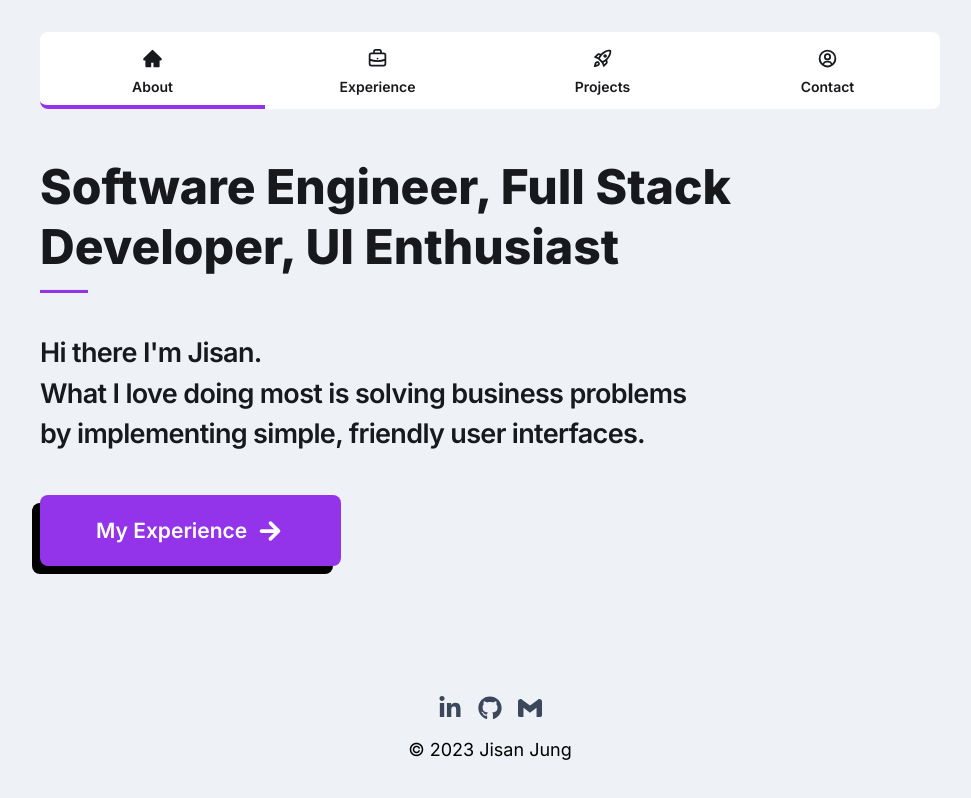
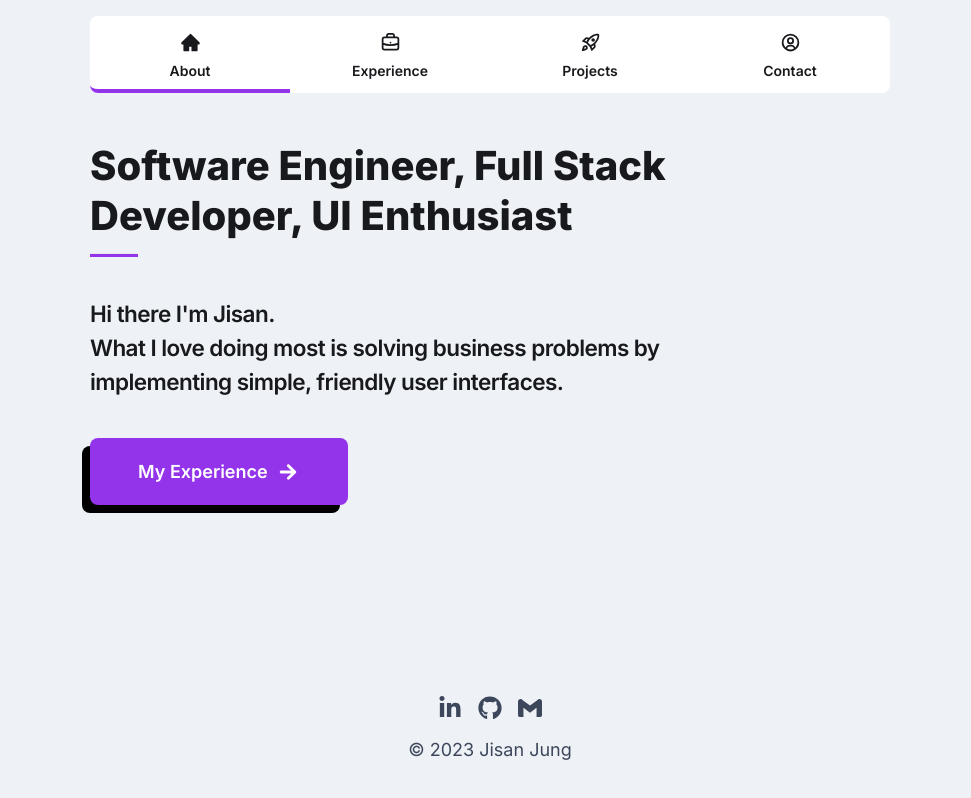
Before and after one commit to jisanjung/portfolio3, a React (Vite) app: page / in a window 1280 px wide. Shown: the whole page, without its empty margins (150-1121 px from the left). Built offline with nearby package versions, Linux system fonts and the light colour scheme.

Commit message:
chore: fix sizing on smaller desktops

```diff
--- a/src/App.jsx
+++ b/src/App.jsx
@@ -1,7 +1,7 @@
 import { Route, Routes } from 'react-router-dom';
 import About from './pages/About';
 import { useMediaQuery } from './hooks/useMediaQuery';
-import { SMALL_DESKTOP_WIDTH, LARGE_DESKTOP_WIDTH, BACKGROUND_COLOR } from './constants';
+import { SMALL_DESKTOP_CONTAINER, LARGE_DESKTOP_CONTAINER, BACKGROUND_COLOR, SMALL_DESKTOP_BREAKPOINT, LARGE_DESKTOP_BREAKPOINT } from './constants';
 import MainNav from './components/MainNav';
 import Projects from './pages/Projects';
 import Contact from './pages/Contact';
@@ -10,12 +10,12 @@ import Experience from './pages/Experience';
 
 function App() {
 
-  const isSmallDesktop = useMediaQuery("(min-width: 1024px)");
-  const isLargeDesktop = useMediaQuery("(min-width: 1279px)");
+  const isSmallDesktop = useMediaQuery(`(min-width: ${SMALL_DESKTOP_BREAKPOINT})`);
+  const isLargeDesktop = useMediaQuery(`(min-width: ${LARGE_DESKTOP_BREAKPOINT})`);
 
   const determineWidth = () => {
-    if (isLargeDesktop) return LARGE_DESKTOP_WIDTH;
-    if (isSmallDesktop) return SMALL_DESKTOP_WIDTH;
+    if (isLargeDesktop) return LARGE_DESKTOP_CONTAINER;
+    if (isSmallDesktop) return SMALL_DESKTOP_CONTAINER;
     return "auto";
   }
 
--- a/src/components/Button.jsx
+++ b/src/components/Button.jsx
@@ -1,10 +1,11 @@
 import React from 'react';
 import { useMediaQuery } from '../hooks/useMediaQuery';
+import { LARGE_DESKTOP_BREAKPOINT, SMALL_DESKTOP_BREAKPOINT } from '../constants';
 
 const Button = ({ text, children }) => {
 
-    const isSmallDesktop = useMediaQuery("(min-width: 1024px)");
-    const isLargeDesktop = useMediaQuery("(min-width: 1279px)");
+    const isSmallDesktop = useMediaQuery(`(min-width: ${SMALL_DESKTOP_BREAKPOINT})`);
+    const isLargeDesktop = useMediaQuery(`(min-width: ${LARGE_DESKTOP_BREAKPOINT})`);
 
     const determineTextSize = () => {
         if (isLargeDesktop) return "21px";
@@ -14,7 +15,7 @@ const Button = ({ text, children }) => {
 
   return (
     <div className='inline-block relative'>
-        <button className='bg-purple-600 hover:bg-purple-800 active:bg-purple-800 text-white py-4 px-9 lg:py-5 lg:px-12 xl:px-14 rounded-lg font-semibold relative z-10 active:top-2 active:right-2' style={{
+        <button className='bg-purple-600 hover:bg-purple-800 active:bg-purple-800 text-white py-4 px-9 lg:py-5 lg:px-12 2xl:px-14 rounded-lg font-semibold relative z-10 active:top-2 active:right-2' style={{
         fontSize: determineTextSize(),
         }}>
             <div className='flex'>
--- a/src/components/Footer.jsx
+++ b/src/components/Footer.jsx
@@ -24,7 +24,9 @@ const Footer = () => {
             }}/>
           </a>
         </div>
-        <p className='text-center text-sm lg:text-base xl:text-lg pt-4'>&copy; {new Date().getFullYear()} Jisan Jung</p>
+        <p className='text-center text-sm lg:text-base xl:text-lg pt-4' style={{
+          color: PARAGRAPH_COLOR,
+        }}>&copy; {new Date().getFullYear()} Jisan Jung</p>
     </footer>
   )
 }
--- a/src/components/Heading.jsx
+++ b/src/components/Heading.jsx
@@ -1,11 +1,11 @@
 import React from 'react'
-import { DARKER_TEXT_COLOR } from '../constants'
+import { DARKER_TEXT_COLOR, LARGE_DESKTOP_BREAKPOINT, SMALL_DESKTOP_BREAKPOINT } from '../constants'
 import { useMediaQuery } from '../hooks/useMediaQuery'
 
 const Heading = ({ text }) => {
 
-    const isSmallDesktop = useMediaQuery("(min-width: 1024px)");
-    const isLargeDesktop = useMediaQuery("(min-width: 1279px)");
+    const isSmallDesktop = useMediaQuery(`(min-width: ${SMALL_DESKTOP_BREAKPOINT})`);
+    const isLargeDesktop = useMediaQuery(`(min-width: ${LARGE_DESKTOP_BREAKPOINT})`);
 
     const determineTextSize = () => {
         if (isLargeDesktop) return "48px";
--- a/src/components/SubHeading.jsx
+++ b/src/components/SubHeading.jsx
@@ -1,11 +1,11 @@
 import React from 'react'
-import { DARKER_TEXT_COLOR } from '../constants';
+import { DARKER_TEXT_COLOR, LARGE_DESKTOP_BREAKPOINT, SMALL_DESKTOP_BREAKPOINT } from '../constants';
 import { useMediaQuery } from '../hooks/useMediaQuery';
 
 const SubHeading = ({ text, className }) => {
 
-    const isSmallDesktop = useMediaQuery("(min-width: 1024px)");
-    const isLargeDesktop = useMediaQuery("(min-width: 1279px)");
+    const isSmallDesktop = useMediaQuery(`(min-width: ${SMALL_DESKTOP_BREAKPOINT})`);
+    const isLargeDesktop = useMediaQuery(`(min-width: ${LARGE_DESKTOP_BREAKPOINT})`);
 
     const determineTextSize = () => {
         if (isLargeDesktop) return "27px";
--- a/src/constants.js
+++ b/src/constants.js
@@ -1,10 +1,12 @@
 // style variables
-export const SMALL_DESKTOP_WIDTH = "800px";
-export const LARGE_DESKTOP_WIDTH = "900px";
+export const SMALL_DESKTOP_CONTAINER = "800px";
+export const LARGE_DESKTOP_CONTAINER = "900px";
 export const BACKGROUND_COLOR = "#eef1f6";
 export const COMPONENT_COLOR = "#ffffff";
 export const DARKER_TEXT_COLOR = "#17191c";
 export const PARAGRAPH_COLOR = "#3D475C";
+export const SMALL_DESKTOP_BREAKPOINT = "1024px";
+export const LARGE_DESKTOP_BREAKPOINT = "1536px";
 
 // misc variables
 export const MY_EMAIL = "jisan.jung@temple.edu";
--- a/src/pages/About.jsx
+++ b/src/pages/About.jsx
@@ -15,7 +15,7 @@ const About = () => {
       </div>
       <Link to="/experience">
         <Button text="My Experience">
-          <IoMdArrowRoundForward className='text-xl lg:text-2xl xl:text-3xl' style={{
+          <IoMdArrowRoundForward className='text-xl lg:text-2xl 2xl:text-3xl' style={{
             marginTop: "1px",
           }}/>
         </Button>
```
